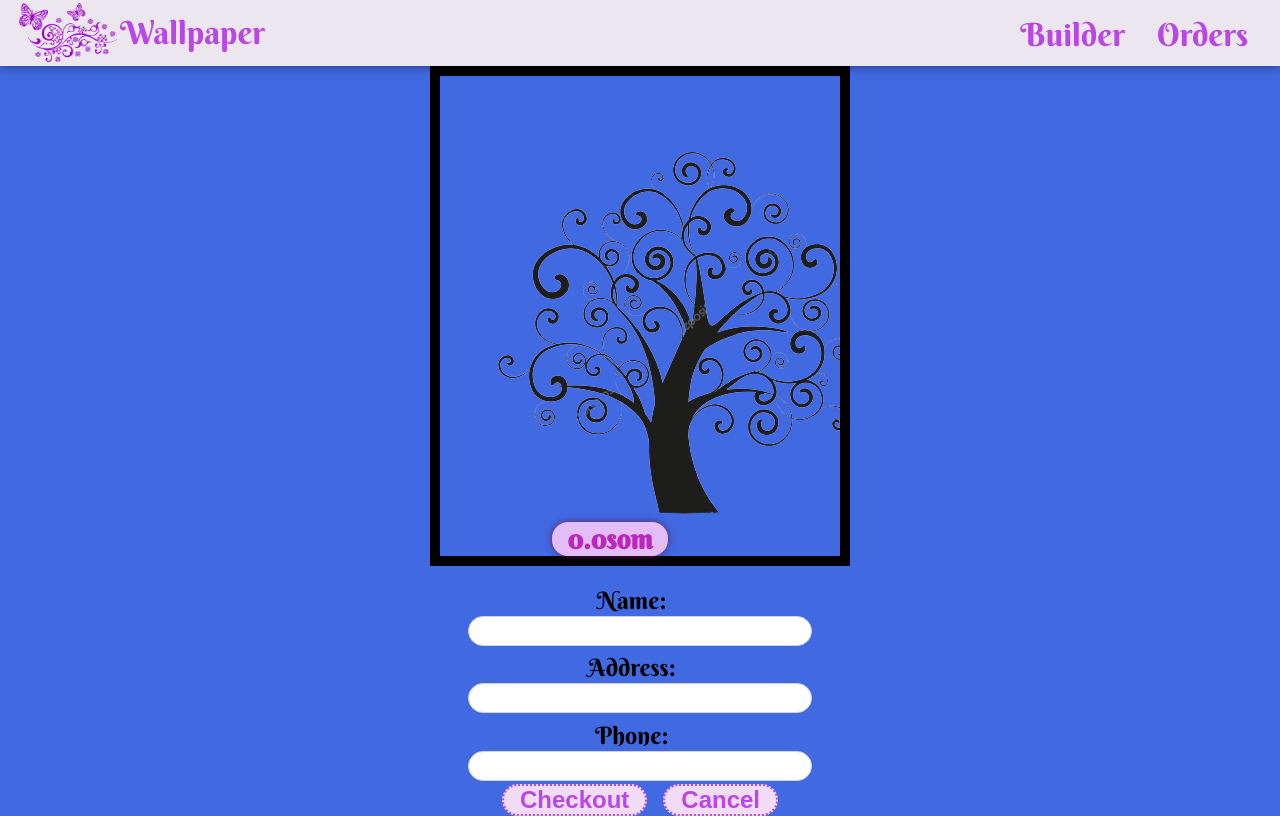
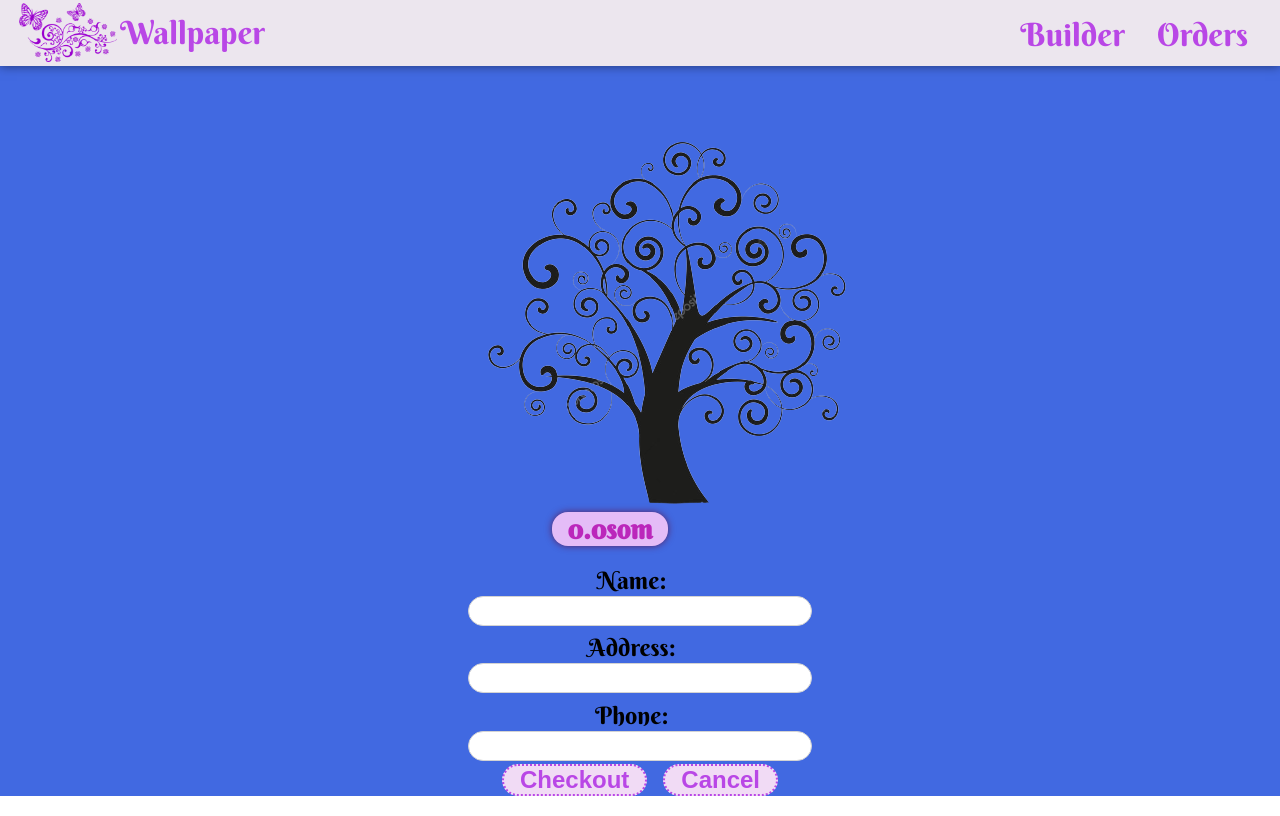
Before and after one commit to Nurkyz-Chynybaeva/builder, a React (Create React App) app: page /checkout in a window 1280 px wide. Built offline with nearby package versions, Linux system fonts and the light colour scheme.

Commit message:
deleted border

```diff
--- a/src/components/DecorBuilder/DecorControls/DecorControls.module.css
+++ b/src/components/DecorBuilder/DecorControls/DecorControls.module.css
@@ -8,5 +8,5 @@
   text-align: center;
   margin: 20px 0px;
   font-size: 24px;
-  color: #08289a;
+
 }
--- a/src/components/DecorBuilder/DecorPreview/DecorPreview.module.css
+++ b/src/components/DecorBuilder/DecorPreview/DecorPreview.module.css
@@ -7,7 +7,7 @@
   justify-content: center;
   background-image: url(../../../images/background.png);
   padding-right: 60px;
-  border: 10px solid;
+
 
   /* style={{ backgroundImage: `url(${backgroundImage})` }} */
 }
--- a/src/components/DecorBuilder/PartsDecor/PartsDecor.js
+++ b/src/components/DecorBuilder/PartsDecor/PartsDecor.js
@@ -7,7 +7,6 @@ import purpleButterfly from "../../../images/purpleButterfly.png";
 import darkBlueButterfly from "../../../images/darkBlueButterfly.png";
 import yelloButterfly from "../../../images/yelloButterfly.png";
 import colorfulButterfly from "../../../images/colorfulButterfly.png";
-
 
 
 const PartsDecor = ({ type, fixed }) => {
```
